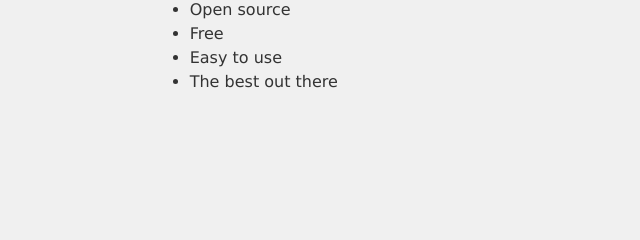
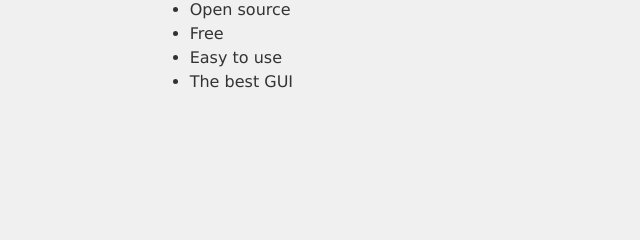
Before and after one commit to electric-otter/debugshipsite, a plain HTML site: page index.html in a window 1280 px wide. Shown: the part 419-659 px from the top of the page, 340-980 px from the left. Drawn offline with Linux system fonts and the light colour scheme.

Commit message:
Update index.html

```diff
--- a/index.html
+++ b/index.html
@@ -27,7 +27,7 @@
                 <li>Open source</li>
                 <li>Free</li>
                 <li>Easy to use</li>
-                <li>The best out there</li>
+                <li>The best GUI</li>
             </ul>
         </div>
     </div>
```
